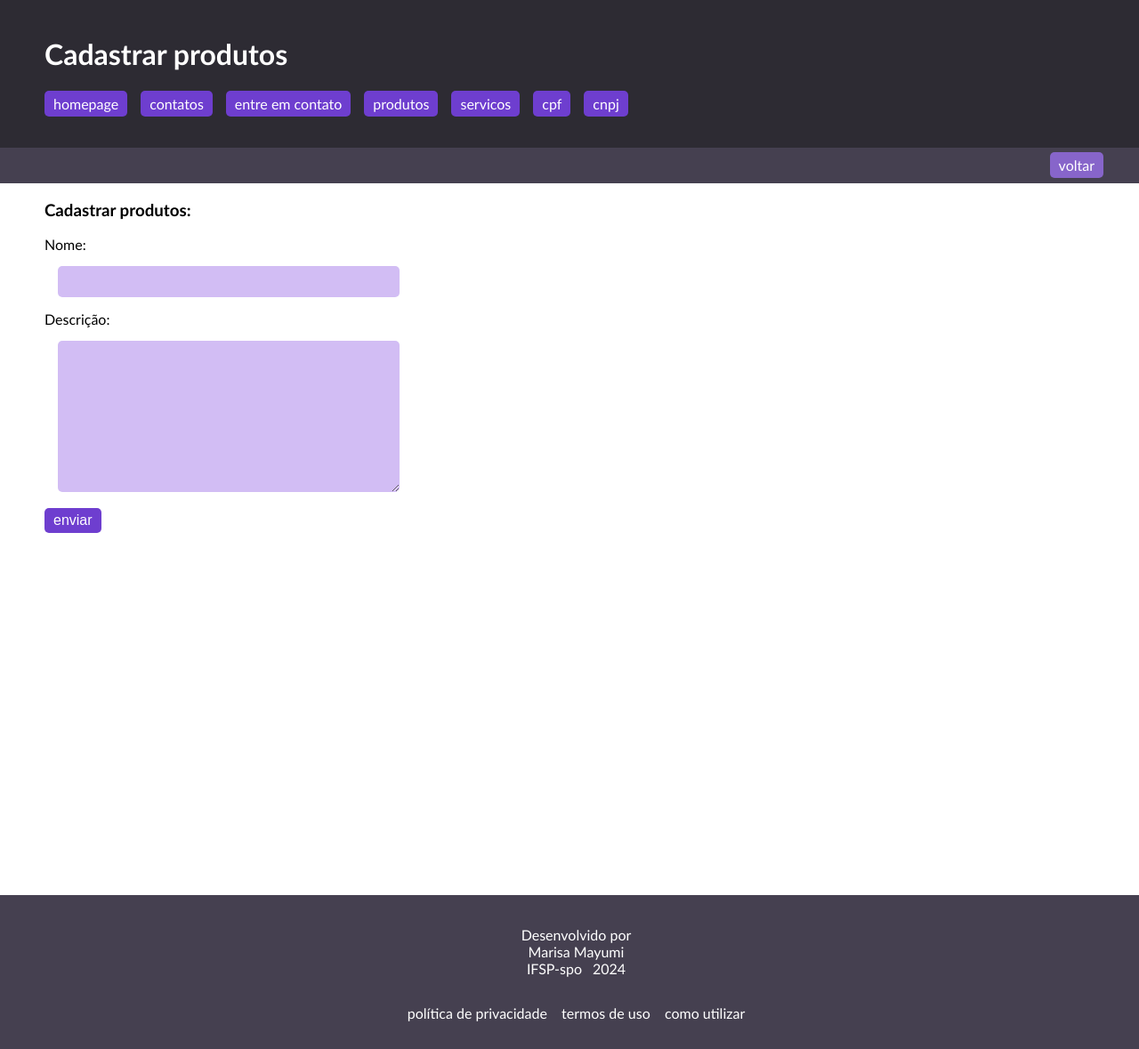
After one commit to maris2606/projeto-lp3, a Flask app: page /produtos/cadastro in a window 1280 px wide. The commit adds this page. Shown: the whole page at 89% size. Run offline with Flask 3, Linux system fonts and the light colour scheme.

Commit message:
adicionado cadastrar produtos

```diff
--- a/projeto_lp3/app.py
+++ b/projeto_lp3/app.py
@@ -93,5 +93,9 @@ def como_utilizar():
 
     return render_template('como-utilizar.html')
 
+@app.route("/produtos/cadastro")
+def cadastro_produto():
+    return render_template('cadastro-produto.html')
+
 # rodar direto por aqui
 app.run()
--- a/static/style.css
+++ b/static/style.css
@@ -5,6 +5,7 @@
     --roxo-vibrante: #6A20FA;
     --roxo: #6E3ECF;
     --branco: #FFFF;
+    --lilas-medio: #8765ca;
     --lilas-claro: #D2BDF4;
 }
 
@@ -13,24 +14,23 @@ body {
     padding: 0;
     display: flex;
     flex-direction: column;
-    /* background: linear-gradient(135deg, #1a23a3,#14858d, #501388, #6810a3, #9b1372); */
     font-family:'Trebuchet MS', 'Lucida Sans Unicode', 'Lucida Grande', 'Lucida Sans', Arial, sans-serif;
 }
 
-header {
+.header-base {
     flex: 2 1 10vh;
     background-color: var(--roxo-escuro);
     color: var(--branco);
     padding: 20px 0 35px 50px;
 }
 
-nav {
+.nav-base {
     display: flex;
     flex-flow: row wrap;
     gap: 15px;
 }
 
-nav a {
+.nav-base a {
     flex: 1 1 min-content;
     max-width: max-content;
     padding: 5px 10px;
@@ -41,13 +41,13 @@ nav a {
     background-color: var(--roxo);
 }
 
-nav a:hover {
+.nav-base a:hover {
     background-color: var(--roxo-vibrante);
 }
 
 section {
-    flex: 4 1 100vh;
-    padding: 10px 50px;
+    flex: 1 1 100vh;
+    padding: 0 50px;
     background-color: var(--branco);
 }
 
@@ -60,7 +60,7 @@ footer {
     color: var(--branco);
     align-items: center;
     justify-content: center;
-    padding: 15px;
+    padding: 35px 0  0 15px;
 }
 
 .produtos-container{
@@ -110,6 +110,35 @@ footer {
     line-height: 0;
 }
 
+.nav-produtos {
+    display: flex;
+    flex: 1 1 5vh;
+    flex-flow: row wrap;
+    gap: 15px;
+    background-color: var(--roxo-medio);
+    align-content: center;
+    justify-content: end;
+    padding-inline: 40px;
+}
+
+.nav-produtos a {
+    flex: 1 1 min-content;
+    max-width: max-content;
+    height: min-content;
+
+    padding: 5px 10px;
+    border-radius: 5px;
+    text-decoration: none;
+    color: var(--branco);
+    transition: background-color 300ms;
+    background-color: var(--lilas-medio);
+}
+
+.nav-produtos a:hover {
+    background-color: var(--lilas);
+}
+
+
 .zona{
     display: flex;
     flex-flow: row wrap;
@@ -149,22 +178,34 @@ footer {
     font-weight: 700;
 }
 
-.form-contato{
-    display: flex;
-    flex-direction: column wrap;
+
+.enviar-form{
+    background-color: var(--roxo);
+    padding: 5px 10px;
+    transition: background-color 300ms;
+    border: none;
+    border-radius: 5px;
+    color: var(--branco);
+    font-size: medium;
+}
+
+.enviar-form:hover{
+    background-color: var(--roxo-vibrante);
+    padding: 5px 10px;
+}
+
+.form{
+    display: block;
     flex: 1 1 30%;
     max-width: 30%;
 
 }
 
-.form-contato input{
-    display: flex;
-    flex: 1 1 30%;
-    width: 500px;
+.form input, textarea{
+    width: 100%;
     margin: 15px;
-
+    background-color: var(--lilas-claro);
+    padding: 10px 15px;
+    border-radius: 5px;
+    border: none;
 }
-
-.enviar-form-contato{
-
-}
--- a/templates/base.html
+++ b/templates/base.html
@@ -11,12 +11,12 @@
     <link rel="stylesheet" href="{{ url_for('static', filename='style.css') }}">
 </head>
 <body>
-    <header>
+    <header class="header-base">
         {% block header %}
 
         {% endblock %}
 
-        <nav>
+        <nav class="nav-base">
             <a href="/">homepage</a>
             <a href="/contatos">contatos</a>
             <a href="/entre-em-contato">entre em contato</a>
@@ -26,6 +26,10 @@
             <a href="/gerar-cnpj">cnpj</a>
         </nav>
     </header>
+
+    {% block under_header %}
+
+    {% endblock %}
 
     <section>
         {% block content %}
--- /dev/null
+++ b/templates/cadastro-produto.html
@@ -0,0 +1,36 @@
+{% extends "base.html" %}
+
+{% block title %}Cadastrar produtos{% endblock %}
+
+{% block header %}
+
+<h1>Cadastrar produtos</h1>
+
+{% endblock %}
+
+{% block under_header %}
+<nav class="nav-produtos">
+    <a href="/produtos">voltar</a>
+</nav>
+{% endblock %}
+
+{% block content %}
+
+<h3>Cadastrar produtos:</h3>
+
+<div class="form">
+
+    <form action="/produtos" method="post">
+
+        <label for="nome">Nome:</label>
+        <input type="text" name="nome" id="nome">
+
+        <label for="descricao">Descrição:</label>
+        <textarea name="descricao" id="descricao" cols="30" rows="10"></textarea>
+
+
+        <button class="enviar-form" type="submit">enviar</button>
+    </form>
+</div>
+
+{% endblock %}
--- a/templates/entre-em-contato.html
+++ b/templates/entre-em-contato.html
@@ -8,11 +8,12 @@
 
 {% endblock %}
 
+
 {% block content %}
 
 <h3>Entre em contato conosco:</h3>
 
-<div class="form-contato">
+<div class="form">
 
     <form action="" method="post">
         <label for="nome">Nome:</label>
@@ -21,7 +22,7 @@
         <label for="mensagem">Mensagem:</label>
         <input type="email" name="mensagem" id="mensagem">
 
-        <button class="enviar-form-contato" type="submit">enviar</button>
+        <button class="enviar-form" type="submit">enviar</button>
     </form>
 </div>
 
```
Also changed, not shown: templates/produtos.html (+9 -1 lines).
